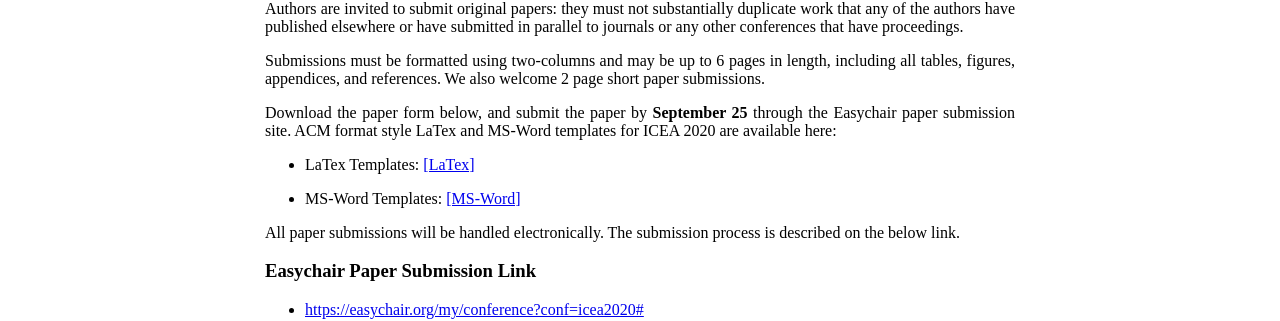
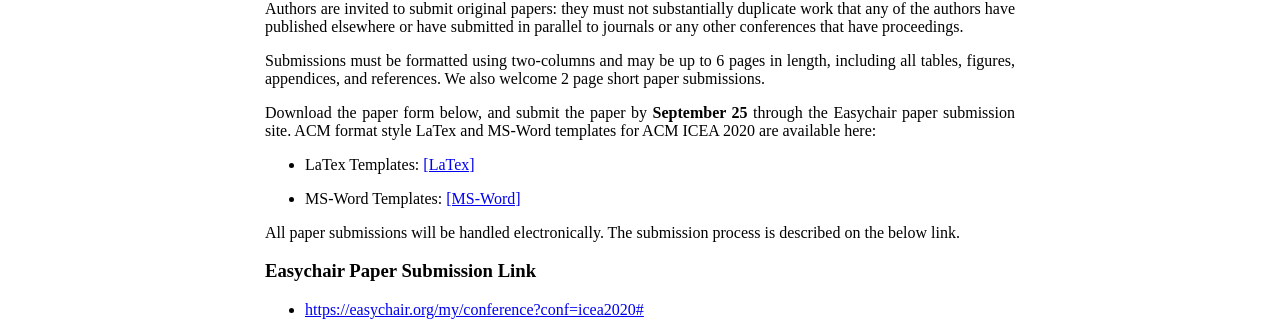
Before and after one commit to icea-conf/2020, a Jekyll site: the page built from submission/index.html, in a window 1280 px wide. Shown: the part 269-590 px from the top of the page. Built offline with Jekyll 4.4.1, drawn with Linux system fonts in a browser that asks for light colours.

Commit message:
Update index.html

```diff
--- a/submission/index.html
+++ b/submission/index.html
@@ -8,7 +8,7 @@
                <h2 style="color:#0000FF">Submission Guidelines</h2>
                     <p style="text-align: justify">Authors are invited to submit original papers: they must not substantially duplicate work that any of the authors have published elsewhere or have submitted in parallel to journals or any other conferences that have proceedings.</p>
                     <p style="text-align: justify">Submissions must be formatted using two-columns and may be up to 6 pages in length, including all tables, figures, appendices, and references. We also welcome 2 page short paper submissions.</p>
-                    <p style="text-align: justify">Download the paper form below, and submit the paper by <b>September 25</b> through the Easychair paper submission site. ACM format style LaTex and MS-Word templates for ICEA 2020 are available here:</p>
+                    <p style="text-align: justify">Download the paper form below, and submit the paper by <b>September 25</b> through the Easychair paper submission site. ACM format style LaTex and MS-Word templates for ACM ICEA 2020 are available here:</p>
                     <ul>
                          <li><p>LaTex Templates: <a href="https://icea-conf.github.io/2020/template/ICEA2020_Latex_Template.zip">[LaTex]</a></p></li>
                          <li><p>MS-Word Templates: <a href="https://icea-conf.github.io/2020/template/ICEA2020_Word_Template.zip">[MS-Word]</a></p></li>
```
